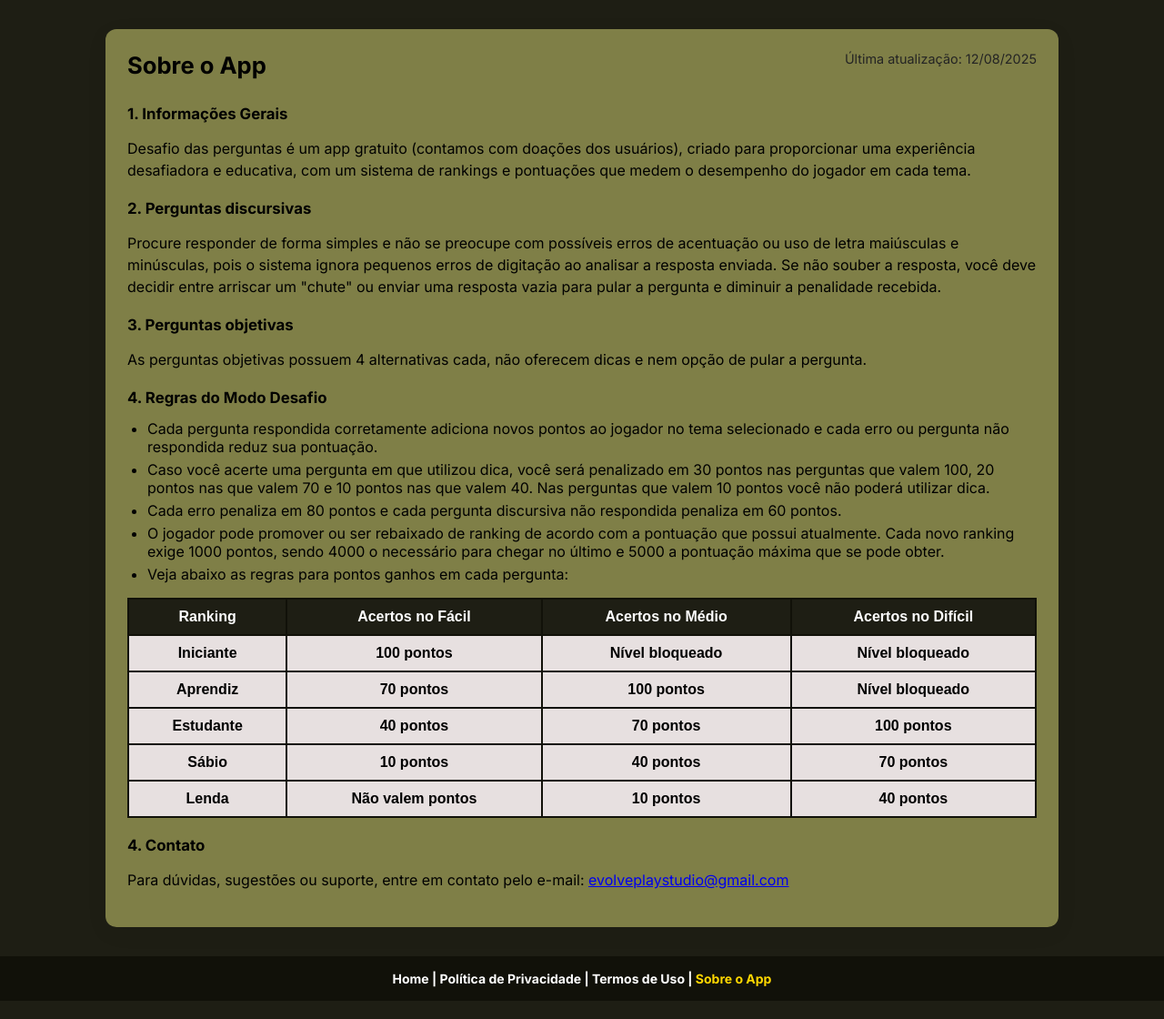
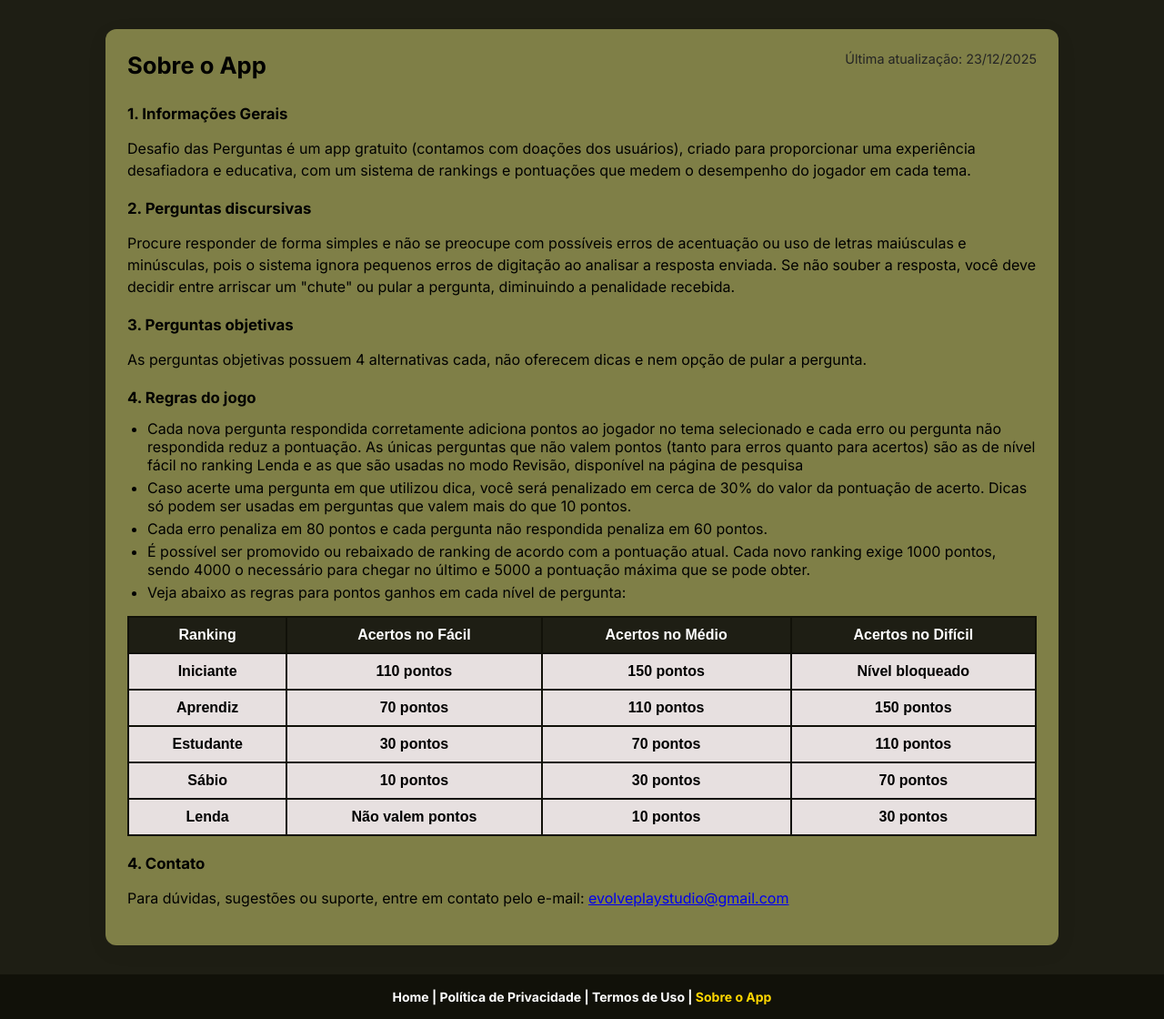
Before and after one commit to EvolvePlayStudio/DesafioDasPerguntasV.1.2.0, a Flask app: page /sobre-o-app in a window 1280 px wide. Shown: the whole page at 91% size. Run offline with Flask 3, Linux system fonts and the light colour scheme.

Commit message:
Alterar sistema de pontuações e página 'Sobre o a app'

```diff
--- a/app.py
+++ b/app.py
@@ -953,7 +953,9 @@ def listar_perguntas(user_id):
 
         where_status = "p.status != 'Deletada'" if is_privileged else "p.status = 'Ativa'"
 
+        """
         where_status = "p.status = 'Em teste'" if is_privileged else "p.status = 'Ativa'"
+        """
 
         sql = f"""
             SELECT {select_clause}
@@ -1157,7 +1159,7 @@ def pesquisar_perguntas():
     query_obj = """
     SELECT id_pergunta, subtemas, enunciado,
         alternativa_a, alternativa_b, alternativa_c, alternativa_d,
-        resposta_correta, dificuldade
+        resposta_correta, dificuldade, status
     FROM perguntas_objetivas
     WHERE (tema = %s OR tema = 'Variedades')
     AND EXISTS (
@@ -1195,14 +1197,15 @@ def pesquisar_perguntas():
             "subtemas": row[1],
             "enunciado": row[2],
             "resposta": texto_correto,   # <<< AGORA ENVIA O TEXTO
-            "dificuldade": row[8]
+            "dificuldade": row[8],
+            "status": row[9]
         })
 
     # ================================
     #   2. PERGUNTAS DISCURSIVAS
     # ================================
     query_disc = """
-    SELECT id_pergunta, subtemas, enunciado, respostas_corretas, dificuldade
+    SELECT id_pergunta, subtemas, enunciado, respostas_corretas, dificuldade, status
     FROM perguntas_discursivas
     WHERE (tema = %s OR tema = 'Variedades')
     AND EXISTS (
@@ -1217,7 +1220,7 @@ def pesquisar_perguntas():
     cur.execute(query_disc, (tema, palavras))
 
     for row in cur.fetchall():
-        id_p, subtemas, enunciado, respostas, dif = row
+        id_p, subtemas, enunciado, respostas, dif, status = row
 
         resultados.append({
             "id_pergunta": id_p,
@@ -1225,7 +1228,8 @@ def pesquisar_perguntas():
             "subtemas": subtemas,
             "enunciado": enunciado,
             "resposta": respostas,  # array do banco
-            "dificuldade": dif
+            "dificuldade": dif,
+            "status": status
         })
 
     cur.close()
--- a/static/sitemap.xml
+++ b/static/sitemap.xml
@@ -31,7 +31,7 @@
 
   <url>
     <loc>https://desafiodasperguntas.com.br/quiz</loc>
-    <lastmod>2025-12-06</lastmod>
+    <lastmod>2025-23-12</lastmod>
     <changefreq>weekly</changefreq>
     <priority>0.8</priority>
   </url>
@@ -52,7 +52,7 @@
 
   <url>
     <loc>https://desafiodasperguntas.com.br/sobre_o_app</loc>
-    <lastmod>2025-19-12</lastmod>
+    <lastmod>2025-23-12</lastmod>
     <changefreq>monthly</changefreq>
     <priority>0.6</priority>
   </url>
--- a/templates/pesquisa_avancada.html
+++ b/templates/pesquisa_avancada.html
@@ -325,6 +325,7 @@
                 <th>Enunciado</th>
                 <th>Resposta correta</th>
                 <th>Dificuldade</th>
+                <th>Status</th>
             </tr>
         </thead>
         <tbody></tbody>
--- a/templates/sobre_o_app.html
+++ b/templates/sobre_o_app.html
@@ -38,28 +38,28 @@
       <!-- Título com data da última atualização -->
       <div class="header-content-politica-de-privacidade">
         <h1 class="h1-politica-de-privacidade">Sobre o App</h1>
-        <span class="last-update">Última atualização: 12/08/2025</span>
+        <span class="last-update">Última atualização: 23/12/2025</span>
       </div>
 
       <!-- Conteúdo -->
       <h2 class="h2-politica-de-privacidade">1. Informações Gerais</h2>
       <p class="p-politica-de-privacidade">
-        Desafio das perguntas é um app gratuito (contamos com doações dos usuários), criado para proporcionar uma experiência desafiadora e educativa, com um sistema de rankings e pontuações que medem o desempenho do jogador em cada tema.
+        Desafio das Perguntas é um app gratuito (contamos com doações dos usuários), criado para proporcionar uma experiência desafiadora e educativa, com um sistema de rankings e pontuações que medem o desempenho do jogador em cada tema.
       </p>
 
       <h2 class="h2-politica-de-privacidade">2. Perguntas discursivas</h2>
-        <p class="p-politica-de-privacidade"> Procure responder de forma simples e não se preocupe com possíveis erros de acentuação ou uso de letra maiúsculas e minúsculas, pois o sistema ignora pequenos erros de digitação ao analisar a resposta enviada. Se não souber a resposta, você deve decidir entre arriscar um "chute" ou enviar uma resposta vazia para pular a pergunta e diminuir a penalidade recebida.</p>
+        <p class="p-politica-de-privacidade"> Procure responder de forma simples e não se preocupe com possíveis erros de acentuação ou uso de letras maiúsculas e minúsculas, pois o sistema ignora pequenos erros de digitação ao analisar a resposta enviada. Se não souber a resposta, você deve decidir entre arriscar um "chute" ou pular a pergunta, diminuindo a penalidade recebida.</p>
 
       <h2 class="h2-politica-de-privacidade">3. Perguntas objetivas</h2>
         <p class="p-politica-de-privacidade"> As perguntas objetivas possuem 4 alternativas cada, não oferecem dicas e nem opção de pular a pergunta.</p>
 
-      <h2 class="h2-politica-de-privacidade">4. Regras do Modo Desafio</h2>
+      <h2 class="h2-politica-de-privacidade">4. Regras do jogo</h2>
       <ul class="ul-politica-de-privacidade">
-        <li class="li-politica-de-privacidade">Cada pergunta respondida corretamente adiciona novos pontos ao jogador no tema selecionado e cada erro ou pergunta não respondida reduz sua pontuação.</li>
-        <li class="li-politica-de-privacidade">Caso você acerte uma pergunta em que utilizou dica, você será penalizado em 30 pontos nas perguntas que valem 100, 20 pontos nas que valem 70 e 10 pontos nas que valem 40. Nas perguntas que valem 10 pontos você não poderá utilizar dica.</li>
-        <li class="li-politica-de-privacidade">Cada erro penaliza em 80 pontos e cada pergunta discursiva não respondida penaliza em 60 pontos.</li>
-        <li class="li-politica-de-privacidade">O jogador pode promover ou ser rebaixado de ranking de acordo com a pontuação que possui atualmente. Cada novo ranking exige 1000 pontos, sendo 4000 o necessário para chegar no último e 5000 a pontuação máxima que se pode obter.</li>
-        <li class="li-politica-de-privacidade">Veja abaixo as regras para pontos ganhos em cada pergunta:</li>
+        <li class="li-politica-de-privacidade">Cada nova pergunta respondida corretamente adiciona pontos ao jogador no tema selecionado e cada erro ou pergunta não respondida reduz a pontuação. As únicas perguntas que não valem pontos (tanto para erros quanto para acertos) são as de nível fácil no ranking Lenda e as que são usadas no modo Revisão, disponível na página de pesquisa</li>
+        <li class="li-politica-de-privacidade">Caso acerte uma pergunta em que utilizou dica, você será penalizado em cerca de 30% do valor da pontuação de acerto. Dicas só podem ser usadas em perguntas que valem mais do que 10 pontos.</li>
+        <li class="li-politica-de-privacidade">Cada erro penaliza em 80 pontos e cada pergunta não respondida penaliza em 60 pontos.</li>
+        <li class="li-politica-de-privacidade">É possível ser promovido ou rebaixado de ranking de acordo com a pontuação atual. Cada novo ranking exige 1000 pontos, sendo 4000 o necessário para chegar no último e 5000 a pontuação máxima que se pode obter.</li>
+        <li class="li-politica-de-privacidade">Veja abaixo as regras para pontos ganhos em cada nível de pergunta:</li>
       </ul>
 
       <table>
@@ -74,33 +74,33 @@
         <tbody>
             <tr>
                 <td>Iniciante</td>
-                <td>100 pontos</td>
-                <td>Nível bloqueado</td>
+                <td>110 pontos</td>
+                <td>150 pontos</td>
                 <td>Nível bloqueado</td>
             </tr>
             <tr>
                 <td>Aprendiz</td>
                 <td>70 pontos</td>
-                <td>100 pontos</td>
-                <td>Nível bloqueado</td>
+                <td>110 pontos</td>
+                <td>150 pontos</td>
             </tr>
             <tr>
                 <td>Estudante</td>
-                <td>40 pontos</td>
+                <td>30 pontos</td>
                 <td>70 pontos</td>
-                <td>100 pontos</td>
+                <td>110 pontos</td>
             </tr>
             <tr>
                 <td>Sábio</td>
                 <td>10 pontos</td>
-                <td>40 pontos</td>
+                <td>30 pontos</td>
                 <td>70 pontos</td>
             </tr>
             <tr>
                 <td>Lenda</td>
                 <td>Não valem pontos</td>
                 <td>10 pontos</td>
-                <td>40 pontos</td>
+                <td>30 pontos</td>
             </tr>
         </tbody>
       </table>
```
Also changed, not shown: static/pesquisaAvancada.js (+4 -3 lines), static/quiz.js (+16 -8 lines).
